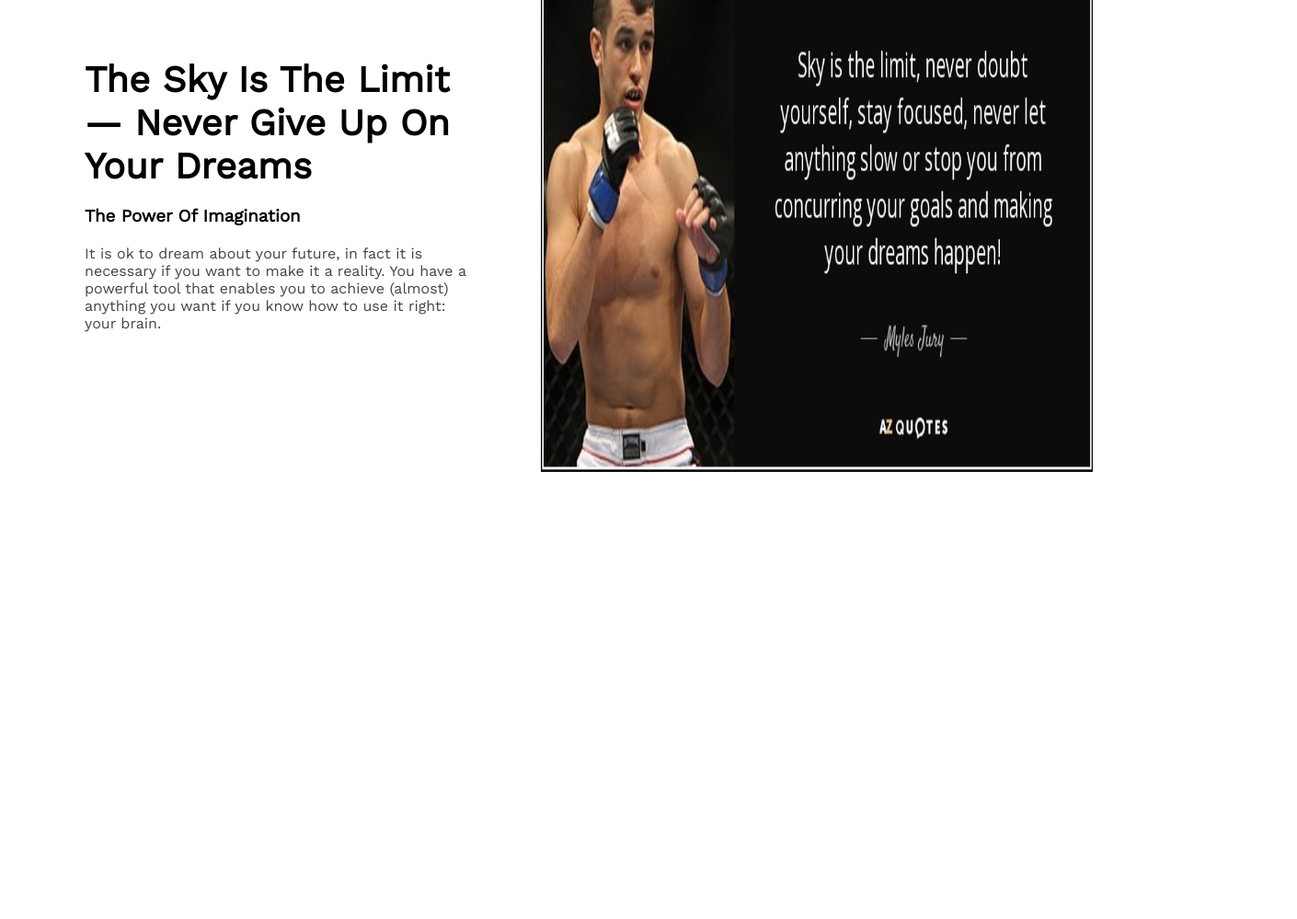
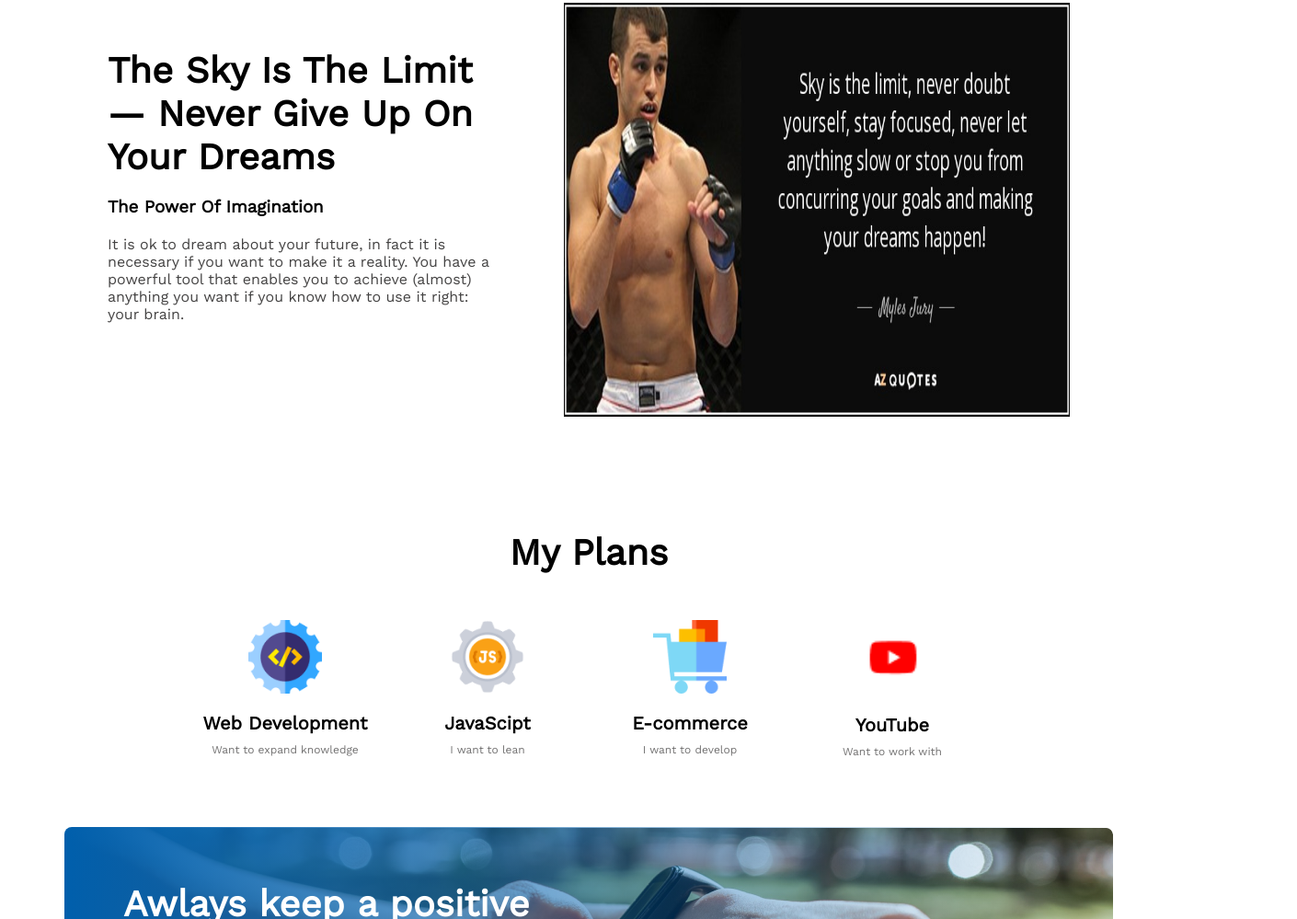
Before and after one commit to asifhossain3131/new-me-project, a plain HTML site: page index.html in a window 1280 px wide. Shown: the part 1801-2800 px from the top of the page at 92% size, 1410 px wide, since content can reach past the window. Before the commit the page ends 2318 px from the top, so only its background shows below. Drawn offline with nearby package versions, Linux system fonts and the light colour scheme; a web font is replaced by a local one.

Commit message:
New style

```diff
--- a/index.html
+++ b/index.html
@@ -12,7 +12,7 @@
     <header class="header">
 <div class="header-items">
     <h1 class="header-title">All Thinks Are <br> Possible If You believe</h1>
-    <p class="header-description">When we believe in ourselves, it kicks into gear all sorts of psychological processes that help us achieve our goals, manifest our dreams, and increase our well-being. <br> But the flip side is also true. Lack of self-confidence or lack of belief in ourselves means we are less likely to act, to change, or to push to make things better. <br> As a result, when we expect to fail, we are actually more likely to fail </p>
+    <p class="header-description">When we believe in ourselves, it kicks into gear all sorts of psychological processes that help us achieve our goals, manifest our dreams, and increase our well-being</p>
     <button class="btn-primary">Contact Us</button>
 </div>
     </header>
@@ -50,9 +50,54 @@
         <div><img src="images/skylimit.jpg" alt="" class="dream-img"></div>
     </div>
 </section>
+<!-- plan section -->
+<section>
+    <h3 class="plan-title">My Plans</h3>
+    <div class="plan-container">
+        <div class="plan-info">
+            <img src="icons/web.png" alt="" class="plan-img">
+            <h4 class="plan-name">Web Development</h4>
+            <p class="plan-description">Want to expand knowledge</p>
+        </div>
+        <div class="plan-info">
+            <img src="icons/js.png" alt="" class="plan-img">
+            <h4 class="plan-name">JavaScipt</h4>
+            <p class="plan-description">I want to lean</p>
+        </div>
+        <div class="plan-info">
+            <img src="icons/ecom.png" alt="" class="plan-img">
+            <h4 class="plan-name">E-commerce</h4>
+            <p class="plan-description">I want to develop</p>
+        </div>
+        <div class="plan-info">
+            <img src="icons/youtube.png" alt="" class="plan-img">
+            <h4 class="plan-name">YouTube</h4>
+            <p class="plan-description">Want to work with</p>
+        </div>
+    </div>
+</section>
+<!-- contact section -->
+<section>
+    <div class="contact-container">
+        <h3 class="contact-title">Awlays keep a positive <br> mindset</h3>
+        <div class="btn-div"><button class="contact-btn">Call Now</button></div>
+    </div>
+</section>
     </main>
+    <!-- footer part -->
     <footer>
-
+ <div class="footer-container">
+    <div class="info">
+        <h3 class="footer-info-title">Future</h3>
+        <p class="footer-description">There are many variations of passages of Lorem Ipsum available, but the majority have suffered alteration in some form, by injected humour, or randomised words <br>
+        Email:asifhossain@gmail.com <br>
+        contact: 0163156700
+    </p>
+    <img src="icons/fb.png" alt="">
+    <img src="icons/twitter.png" alt="">
+    <img src="icons/youtube.png" alt="">
+    </div>
+ </div>
     </footer>
 </body>
 </html>
--- a/newstyle.css
+++ b/newstyle.css
@@ -6,15 +6,15 @@
 .header{
     background-image: url(banner/banner2.png); width: 100%;
 background-repeat: no-repeat; background-size: cover;
-height: 810px;
+height: 850px;
 }
 .header-items{
     position: relative;
 }
 .header-title{
     position: absolute;
-    top: 250px;
-    left: 870px;
+    top: 200px;
+    left: 800px;
     font-weight: 700;
     font-size: 65px;
     color: #151414;
@@ -23,8 +23,8 @@ height: 810px;
 .header-description{
 position: absolute;
 top: 450px;
-left: 875px;
-right: 230px;
+left: 820px;
+right: 200px;
 font-weight: 400;
 font-size: 16px;
 color: #444343;
@@ -32,7 +32,7 @@ color: #444343;
 .btn-primary{
     position: absolute;
     top: 600px ;
-    left: 1250px ;
+    left: 950px ;
     width: 160px;
 height: 64px;
 border: none;
@@ -80,7 +80,7 @@ margin-top: 15px;
     gap: 80px;
 }
 .dream-info{
-    margin-top: 250px;
+    margin-top: 200px;
     width: 416px;
 height: 400px;
 }
@@ -97,6 +97,71 @@ height: 400px;
 }
 .dream-img{
     margin-top: 150px;
-    width: 600px;
-    height: 550px;
+    margin-bottom: 120px;
+    width: 550px;
+    height: 450px;
 }
+/* plan styles */
+.plan-title{
+    font-weight: 700;
+    font-size: 40px;
+    text-align: center;
+    margin-bottom: 50px;
+}
+.plan-container{
+ display: flex;
+ justify-content: center;
+ gap: 20px;
+ margin-bottom: 125px;
+}
+.plan-info{
+width: 200px;
+height: 100px;
+}
+.plan-img{
+    display: block;
+    margin-left: auto;
+    margin-right: auto;
+    width: 40%;
+    margin-bottom: 20px;
+}
+.plan-name{
+text-align: center;
+font-weight: 700;
+font-size: 20px;
+margin-bottom: 10px;
+}
+.plan-description{
+text-align: center;
+font-weight: 500;
+font-size: 12px;
+color: #737272;
+}
+/* contact style */
+.contact-container{
+max-width: 1140px;
+height: 300px;
+margin: 0 auto;
+background-image: linear-gradient(90deg, #005FAC 0%, rgba(0, 95, 172, 0) 100%), url(images/watch.png);
+border-radius: 8px;
+}
+.contact-title{
+padding-left:  64px;
+padding-top: 60px;
+font-weight: 700;
+font-size: 40px;
+color: #FFFFFF;
+}
+.btn-div{
+    padding-left:  64px;
+    padding-bottom: 60px;
+}
+.contact-btn{
+    width: 160px;
+height: 64px;
+border:none; border-radius: 5px;
+color: #005FAC;
+font-weight: 600;
+font-size: 20px;
+}
+/* footer style */
```
